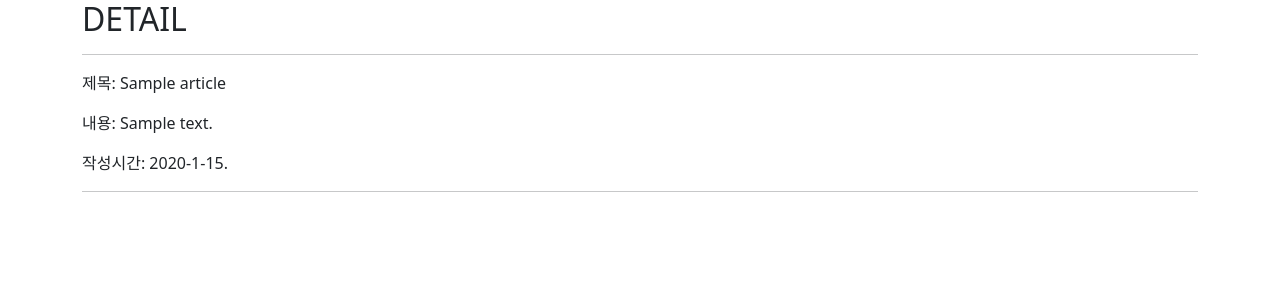
After one commit to nicesugi/dj_tutorial, a Django app: page /articles/1/ in a window 1280 px wide. The commit adds this page. Shown: the top 300 px of the page. Run offline with Django 4.2, Linux system fonts and the light colour scheme; tables that the repository leaves empty hold one stand-in row (values such as "Sample post").

Commit message:
Add detail url,html,view 생성

```diff
--- /dev/null
+++ b/articles/templates/detail.html
@@ -0,0 +1,9 @@
+{% extends 'base.html' %}
+{% block content%}
+<h2 class="text-content">DETAIL</h2>
+<hr />
+<p>제목: {{ article.title }}</p>
+<p>내용: {{ article.content }}</p>
+<p>작성시간: {{ article.created_at|date:"SHORT_DATE_FORMAT" }}</p>
+<hr />
+{% endblock%}
--- a/articles/templates/dinner.html
+++ b/articles/templates/dinner.html
@@ -20,8 +20,12 @@
     <p>글 번호 : {{ article.pk }}</p>
     <p>글 제목 : {{ article.title }}</p>
     <p>글 내용 : {{ article.content }}</p>
+    <a href="{% url 'articles:detail' article.pk %}">[detail]</a>
+    <hr  />
 {% endfor %}
-<hr  />
+
+
+
 
 
 {% endblock %}
--- a/articles/urls.py
+++ b/articles/urls.py
@@ -8,4 +8,5 @@ urlpatterns = [
     path('dinner/<str:name>/', views.dinner),
     path('review/', views.review, name='review'),
     path('create_review/', views.create_review, name='create_review'),
+    path('<int:pk>/', views.detail, name='detail')
 ]
--- a/articles/views.py
+++ b/articles/views.py
@@ -37,3 +37,11 @@ def create_review(request):
 
 
     return redirect('/articles/dinner/무언가/')
+
+
+def detail(request, pk):
+    article = Article.objects.get(pk=pk)
+    context = {
+        'article': article,
+    }
+    return render(request, 'detail.html', context)
```
